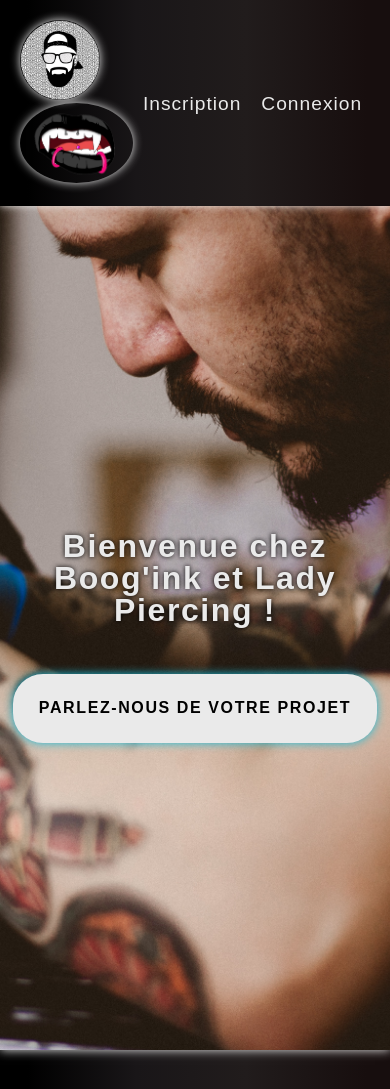
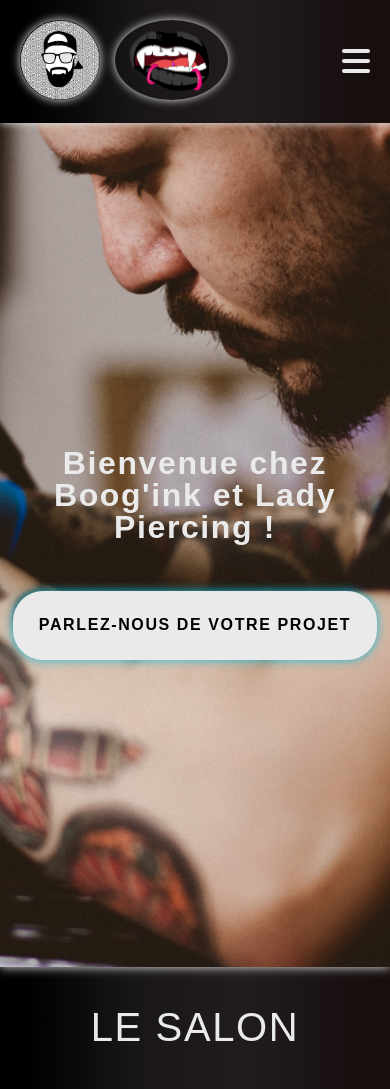
Before and after one commit to AnthonyOuzhene/boogi-ink-lady-piercing-wp, a PHP site: page /integration/homepage.html in a window 390 px wide; the page is wider, and only the part inside the window is pictured. Shown: the top 1089 px of that part. Run offline with PHP 8.4, Linux system fonts and the light colour scheme; style sheets or scripts are compiled from the project's sources; some libraries are stand-ins or nearby versions.

Commit message:
use font-awesome with npm & use variables names in scss

```diff
--- a/integration/homepage.html
+++ b/integration/homepage.html
@@ -6,6 +6,8 @@
     <meta name="viewport" content="width=device-width, initial-scale=1.0">
     <title>Boogink & Lady Piercing</title>
     <link rel="stylesheet" href="./scss/main.scss" />
+    <link rel="stylesheet" href="https://cdnjs.cloudflare.com/ajax/libs/font-awesome/6.1.2/css/all.min.css">
+
 </head>
 
 <body>
@@ -20,7 +22,7 @@
                     </a>
                 </div>
                 <div class="burger">
-                    <i class="fas fa-bars"></i>
+                    <i class="fa-solid fa-bars"></i>
                 </div>
 
                 <ul class="nav-menu">
@@ -143,9 +145,9 @@
                 </nav>
                 <div class="footer-social">
                     <ul>
-                        <li><a href="#">Facebook<i class="fa fa-facebook"></i></a></li>
-                        <li><a href="#">instagram<i class="fa fa-instagram"></i></a></li>
-                        <li><a href="#">Mail<i class="fa fa-instagram"></i></a></li>
+                        <li><a href="https://www.facebook.com/julienbourgarit/?locale=fr_FR" target="blank"><i class="fa-brands fa-facebook-f"></i></a></li>
+                        <li><a href="https://www.instagram.com/julienbourgarit/" target="blank"><i class="fa-brands fa-instagram"></i></a></li>
+                        <li><a href="#" target="blank"><i class="fa-regular fa-envelope"></i></a></li>
                     </ul>
                 </div>
             </div>
--- a/integration/package.json
+++ b/integration/package.json
@@ -1,5 +1,7 @@
 {
   "dependencies": {
+    "@fortawesome/fontawesome-free": "^6.1.2",
+    "font-awesome": "^4.7.0",
     "reset-css": "^5.0.1",
     "sass": "^1.62.1"
   }
--- a/integration/scss/abstracts/_variables.scss
+++ b/integration/scss/abstracts/_variables.scss
@@ -0,0 +1,9 @@
+// Main text color
+$mainColor: #eaeaea;
+
+// Main background color
+$mainBgColor: linear-gradient(90deg, rgba(0, 0, 0, 1) 7%, rgba(25, 22, 24, 1) 35%, rgba(33, 28, 28, 1) 63%, rgba(23, 14, 14, 1) 94%);
+
+// Colors for the Boogi and Lady themes
+$boogiColor: rgb(27, 189, 219);
+$ladyColor: rgb(240, 0, 180);
--- a/integration/scss/base/_base.scss
+++ b/integration/scss/base/_base.scss
@@ -1,12 +1,12 @@
 button.btn {
-    background-color: #eaeaea;
-    color: black;
+    background-color: $mainColor;
+    color: $mainBgColor;
     padding: 1.6rem;
     text-transform: uppercase;
     border: none;
     border-radius: 30px;
     margin: 1rem auto;
-    box-shadow: 0 0 10px 0 rgb(27, 189, 219);
+    box-shadow: 0 0 10px 0 $boogiColor;
     font-weight: bold;
     font-size: 1rem;
     letter-spacing: 0.1rem;
@@ -14,9 +14,9 @@ button.btn {
 
 
     &:hover {
-        background-color: black;
-        color: #eaeaea;
-        box-shadow: 0 0 10px 0 rgb(240, 0, 180);
+        background: $mainBgColor;
+        color: $mainColor;
+        box-shadow: 0 0 10px 0 $ladyColor;
         scale: 1.1;
         transition: all 0.5s ease;
     }
--- a/integration/scss/components/layout/_footer.scss
+++ b/integration/scss/components/layout/_footer.scss
@@ -2,8 +2,8 @@
 footer {
   padding: 2em;
   background: rgb(0, 0, 0);
-  background: linear-gradient(90deg, rgba(0, 0, 0, 1) 7%, rgba(25, 22, 24, 1) 35%, rgba(33, 28, 28, 1) 63%, rgba(23, 14, 14, 1) 94%);
-  color: #eaeaea;
+  background: $mainBgColor;
+  color: $mainColor;
 }
 
 /* Applique un style global pour les éléments du footer */
@@ -18,7 +18,7 @@ footer {
 
 .footer-top a {
   text-decoration: none;
-  color: #eaeaea;
+  color: $mainColor;
   line-height: 2;
   letter-spacing: 0.08rem;
   font-size: 1.1rem;
@@ -27,7 +27,7 @@ footer {
 .footer-address {
   font-size: 1.2rem;
   line-height: 2.2;
-  box-shadow: 0 0 15px #eaeaea;
+  box-shadow: 0 0 15px $mainColor;
   padding: 1.7rem;
   border-radius: 15px;
 }
@@ -37,6 +37,11 @@ footer {
   text-transform: uppercase;
 }
 
+.footer-social i {
+  font-size: 2.5rem;
+  line-height: 2;
+}
+
 .footer-map {
   margin-top: 2rem;
   display: flex;
--- a/integration/scss/components/layout/_header.scss
+++ b/integration/scss/components/layout/_header.scss
@@ -4,20 +4,20 @@ header {
     }
 
     .logo img {
-        box-shadow: 0px 0px 10px #eaeaea;
+        box-shadow: 0px 0px 10px $mainColor;
         border-radius: 50%;
     }
 
     h1 {
         font-family: 'Raleway', sans-serif;
         font-weight: bold;
-        color: #eaeaea;
+        color: $mainColor;
         margin-bottom: 2rem;
         font-size: 2rem;
         text-align: center;
         margin: 2rem;
         letter-spacing: 0.1rem;
-        text-shadow: 0px 0px 5px black;
+        text-shadow: 0px 0px 5px $mainBgColor;
     }
 
     .banner {
@@ -30,20 +30,20 @@ header {
         flex-direction: column;
         justify-content: center;
         align-items: center;
-        box-shadow: 0px 0px 10px #eaeaea;
+        box-shadow: 0px 0px 10px $mainColor;
     }
 
     .navbar {
         position: sticky;
         top: 0;
         background: rgb(0, 0, 0);
-        background: linear-gradient(90deg, rgba(0, 0, 0, 1) 7%, rgba(25, 22, 24, 1) 35%, rgba(33, 28, 28, 1) 63%, rgba(23, 14, 14, 1) 94%);
+        background: $mainBgColor;
         display: flex;
         justify-content: space-between;
         align-items: center;
         padding: 20px;
         z-index: 10;
-        box-shadow: 0px 0px 8px #eaeaea;
+        box-shadow: 0px 0px 8px $mainColor;
 
         .logo {
             display: flex;
@@ -70,12 +70,12 @@ header {
                 a {
                     text-decoration: none;
                     transition: color 0.3s;
-                    color: #eaeaea;
+                    color: $mainColor;
                     letter-spacing: 1px;
 
 
                     &:hover {
-                        color: #3dbdf8;
+                        color: $boogiColor;
                     }
                 }
             }
@@ -93,13 +93,13 @@ header {
                 font-size: 1.2rem;
 
                 a {
-                    color: #eaeaea;
+                    color: $mainColor;
                     letter-spacing: 1px;
                     text-decoration: none;
                     transition: color 0.3s;
 
                     &:hover {
-                        color: #aaa;
+                        color: $ladyColor;
                     }
                 }
             }
@@ -115,9 +115,13 @@ header {
             .nav-menu {
                 display: none;
             }
+            .nav-login {
+                display: none;
+            }
 
             .burger {
                 display: block;
+                font-size: 2rem;
             }
 
             .nav-active {
--- a/integration/scss/components/pages/_homepage.scss
+++ b/integration/scss/components/pages/_homepage.scss
@@ -1,8 +1,8 @@
 // centrage de tout le contenu
 main {
-    background: rgb(0, 0, 0);
-    background: linear-gradient(90deg, rgba(0, 0, 0, 1) 7%, rgba(25, 22, 24, 1) 35%, rgba(33, 28, 28, 1) 63%, rgba(23, 14, 14, 1) 94%);
-    color: #eaeaea;
+    //background: rgb(0, 0, 0);
+    background: $mainBgColor;
+    color: $mainColor;
     font-family: 'Raleway', sans-serif;
 
     .about-title {
@@ -43,8 +43,8 @@ main {
             .boogi-title {
                 font-family: Vegan Style Personal Use;
                 font-size: 3rem;
-                color: rgb(27, 189, 219);
-                text-shadow: 2px 1px 1px black;
+                color: $boogiColor;
+                text-shadow: 2px 1px 1px $mainBgColor;
                 margin: 5rem 0 5rem 0;
             }
 
@@ -58,7 +58,7 @@ main {
                 .boogiink-logo {
                     transform: scale(1.3);
                     transition: all 2s ease;
-                    box-shadow: 0 0 10px 0 rgb(27, 189, 219);
+                    box-shadow: 0 0 10px 0 $boogiColor;
                     margin-bottom: 8rem;
                     border-radius: 50%;
                 }
@@ -72,8 +72,8 @@ main {
             .lady-title {
                 font-family: Stayola;
                 font-size: 4.5rem;
-                color: rgb(240, 0, 180);
-                text-shadow: 2px 1px 1px black;
+                color: $ladyColor;
+                text-shadow: 2px 1px 1px $mainBgColor;
                 margin: 5rem 0 5rem 0;
             }
 
@@ -87,7 +87,7 @@ main {
                 .lady-piercing-logo {
                     transform: scale(1.3);
                     transition: all 2s ease;
-                    box-shadow: 0 0 10px 2px rgb(240, 0, 180);
+                    box-shadow: 0 0 10px 2px $ladyColor;
                     border-radius: 50%;
                 }
             }
--- a/integration/scss/main.scss
+++ b/integration/scss/main.scss
@@ -1,3 +1,6 @@
+// Variables
+@import 'abstracts/variables';
+
 // Dependencies
 @import 'reset-css/sass/reset';
 
--- a/package.json
+++ b/package.json
@@ -1,5 +1,6 @@
 {
   "dependencies": {
+    "font-awesome": "^4.7.0",
     "sass": "^1.62.1"
   }
 }
```
Also changed, not shown: integration/package-lock.json, integration/scss/abstracts/variables/_fonts.scss (deleted), integration/scss/base/_typography.scss (deleted), package-lock.json.
